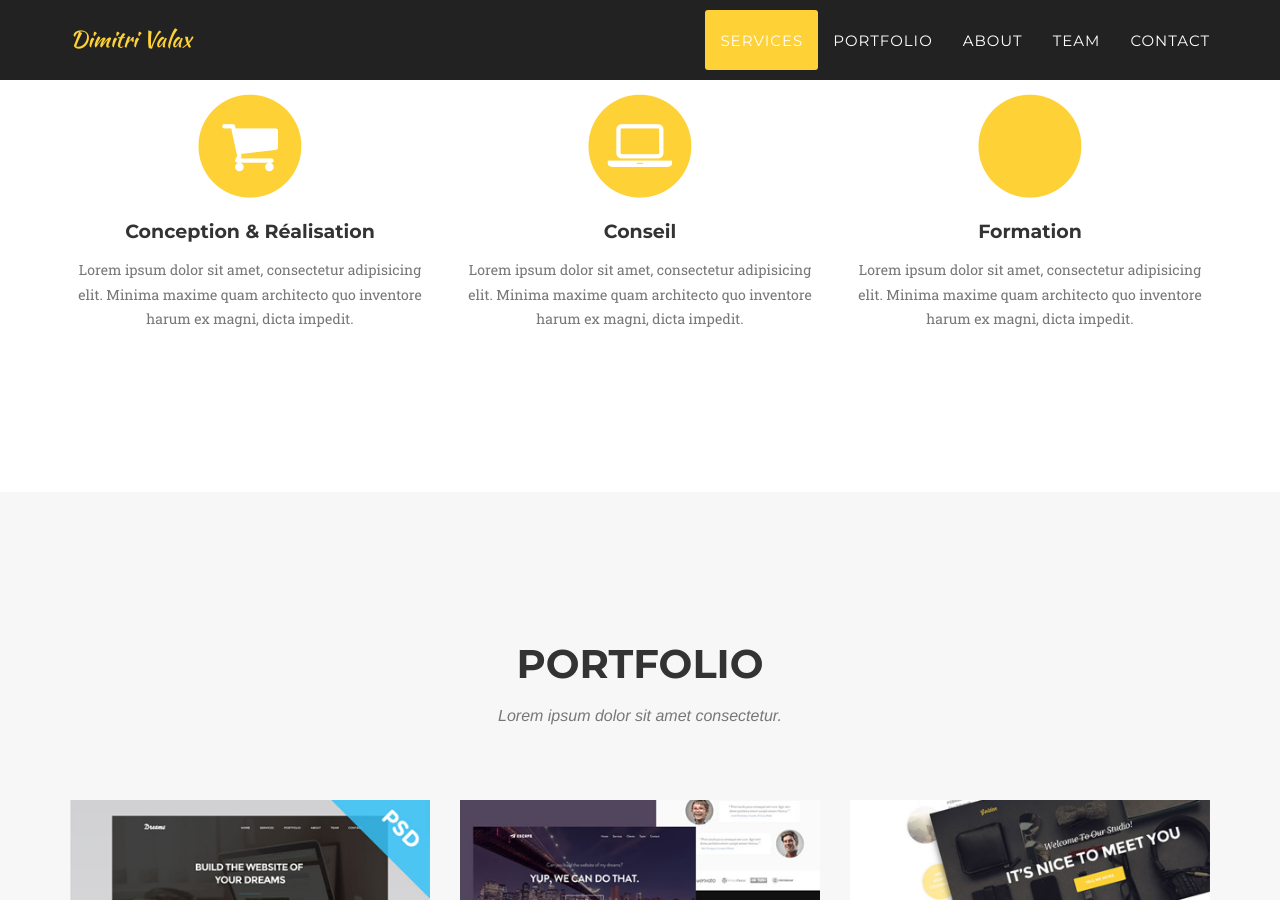
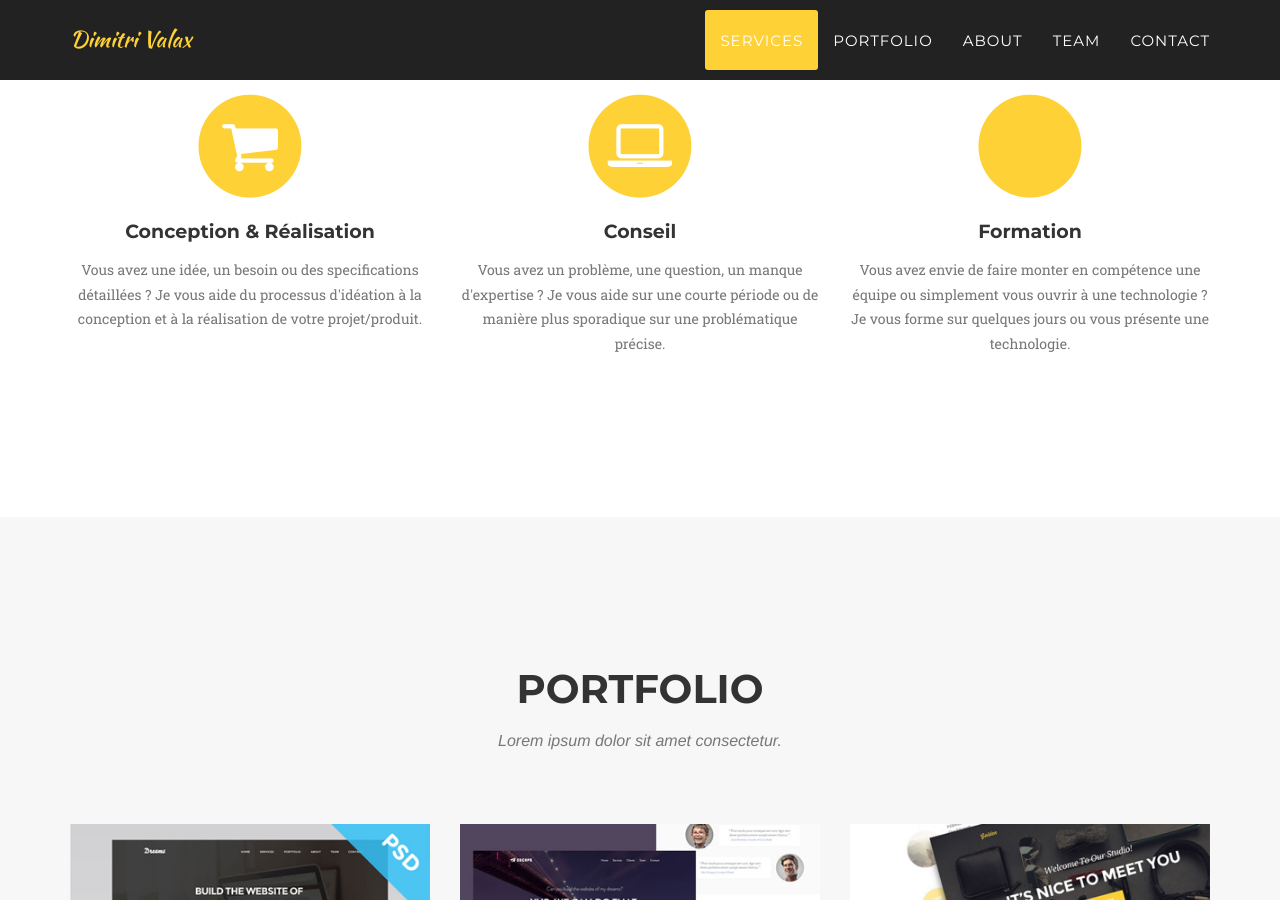
Before and after one commit to dimitrivalax/dimitrivalax.github.io, a Jekyll site: the page built from index.html, in a window 1280 px wide and 900 px high, scrolled down 1053 px. Built offline with Jekyll 4.4.1, drawn with Linux system fonts in a browser that asks for light colours; some web fonts are replaced.

Commit message:
contenu page service

```diff
--- a/_data/services.yml
+++ b/_data/services.yml
@@ -1,4 +1,10 @@
 title: Services
-service1: Conception & Réalisation
-service2: Conseil
-service3: Formation
+service1:
+  title: Conception & Réalisation
+  content: Vous avez une idée, un besoin ou des specifications détaillées ? Je vous aide du processus d'idéation à la conception et à la réalisation de votre projet/produit.
+service2:
+  title: Conseil
+  content: Vous avez un problème, une question, un manque d'expertise ? Je vous aide sur une courte période ou de manière plus sporadique sur une problématique précise.
+service3:
+  title: Formation
+  content: Vous avez envie de faire monter en compétence une équipe ou simplement vous ouvrir à une technologie ? Je vous forme sur quelques jours ou vous présente une technologie.
--- a/_includes/services.html
+++ b/_includes/services.html
@@ -13,24 +13,24 @@
                         <i class="fa fa-circle fa-stack-2x text-primary"></i>
                         <i class="fa fa-shopping-cart fa-stack-1x fa-inverse"></i>
                     </span>
-                    <h4 class="service-heading">{{site.data.services.service1}}</h4>
-                    <p class="text-muted">Lorem ipsum dolor sit amet, consectetur adipisicing elit. Minima maxime quam architecto quo inventore harum ex magni, dicta impedit.</p>
+                    <h4 class="service-heading">{{site.data.services.service1.title}}</h4>
+                    <p class="text-muted">{{site.data.services.service1.content}}</p>
                 </div>
                 <div class="col-md-4">
                     <span class="fa-stack fa-4x">
                         <i class="fa fa-circle fa-stack-2x text-primary"></i>
                         <i class="fa fa-laptop fa-stack-1x fa-inverse"></i>
                     </span>
-                    <h4 class="service-heading">{{site.data.services.service2}}</h4>
-                    <p class="text-muted">Lorem ipsum dolor sit amet, consectetur adipisicing elit. Minima maxime quam architecto quo inventore harum ex magni, dicta impedit.</p>
+                    <h4 class="service-heading">{{site.data.services.service2.title}}</h4>
+                    <p class="text-muted">{{site.data.services.service2.content}}</p>
                 </div>
                 <div class="col-md-4">
                     <span class="fa-stack fa-4x">
                         <i class="fa fa-circle fa-stack-2x text-primary"></i>
                         <i class="fa fa-chalkboard-teacher fa-stack-1x fa-inverse"></i>
                     </span>
-                    <h4 class="service-heading">{{site.data.services.service3}}</h4>
-                    <p class="text-muted">Lorem ipsum dolor sit amet, consectetur adipisicing elit. Minima maxime quam architecto quo inventore harum ex magni, dicta impedit.</p>
+                    <h4 class="service-heading">{{site.data.services.service3.title}}</h4>
+                    <p class="text-muted">{{site.data.services.service3.content}}</p>
                 </div>
             </div>
         </div>
```
